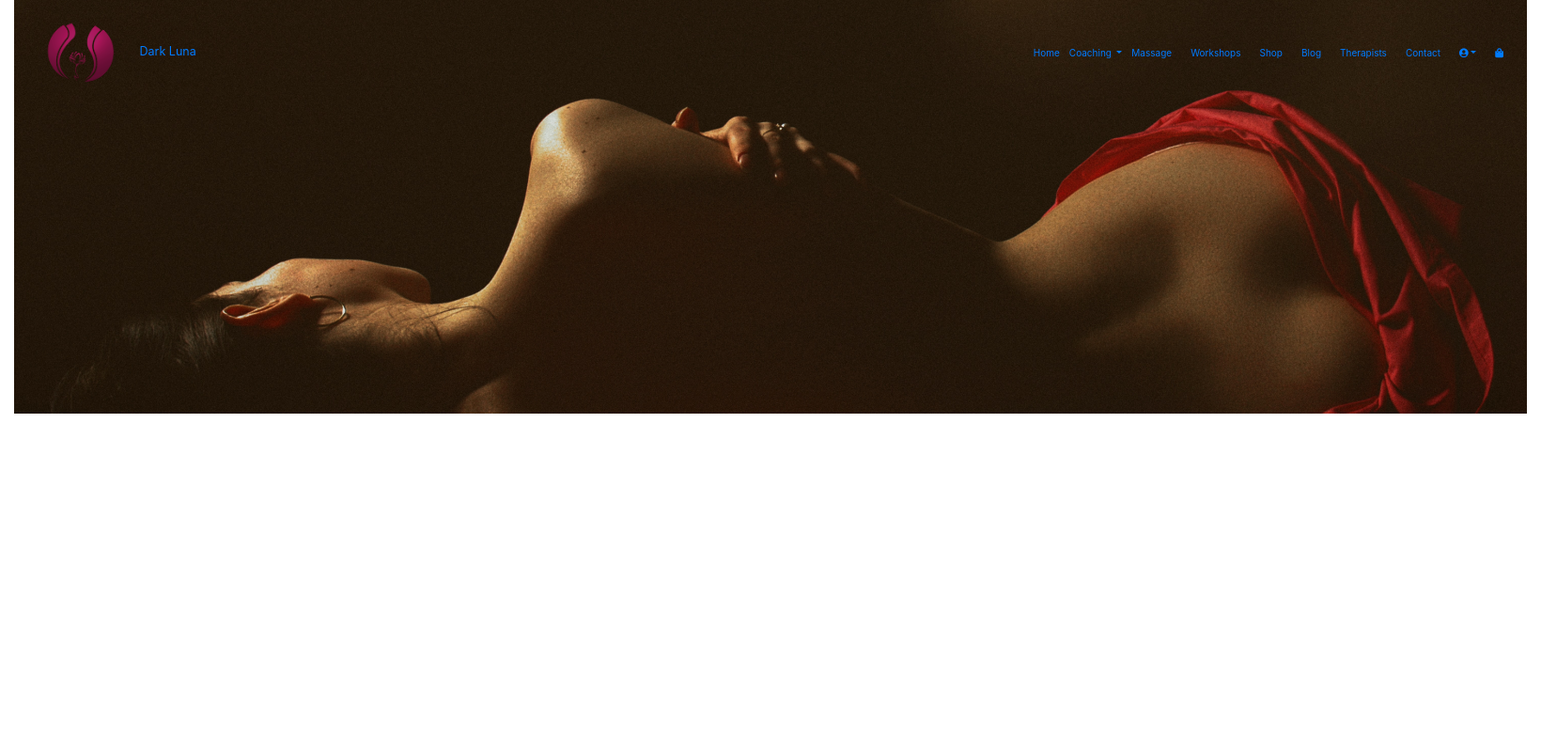
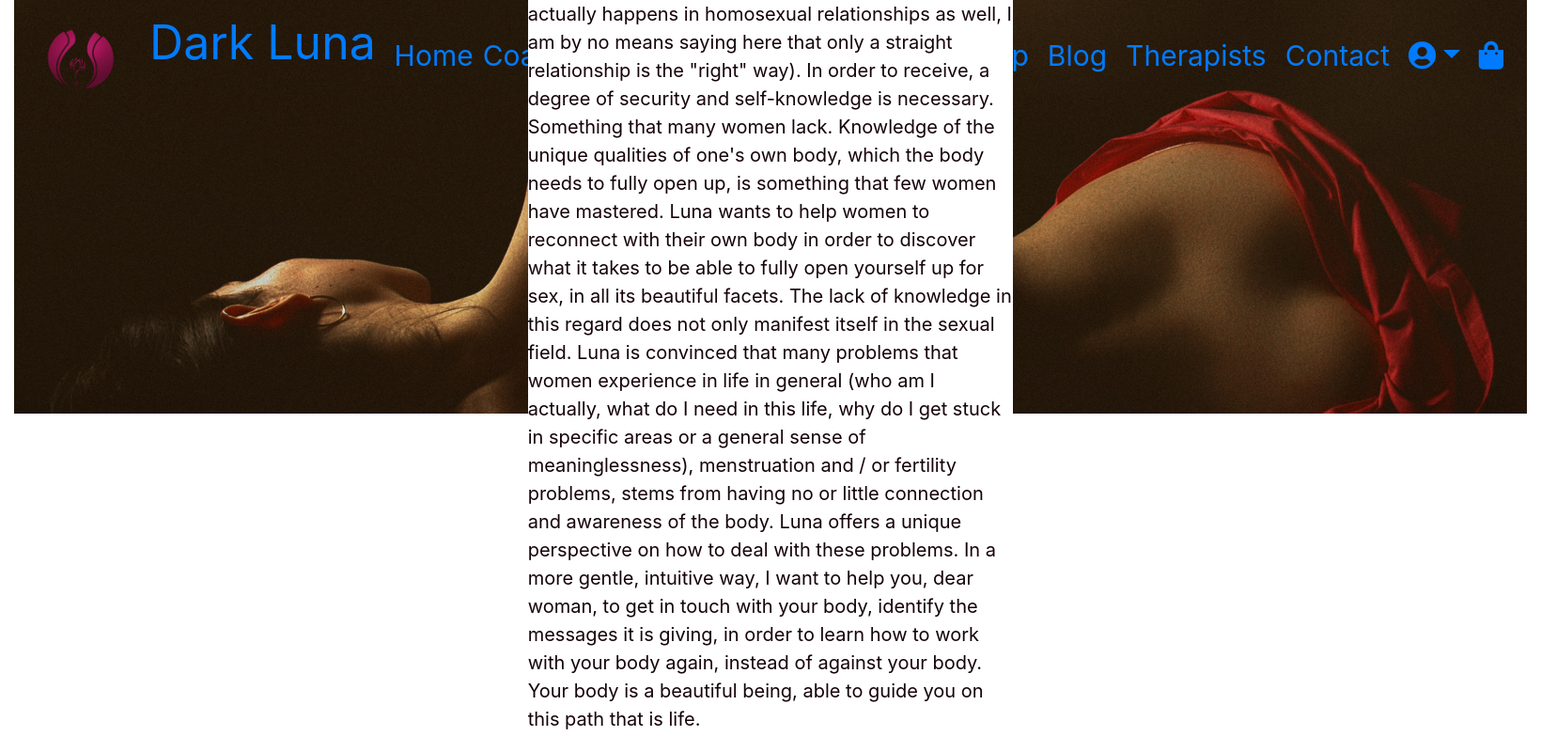
Before and after one commit to Code-Institute-Submissions/Dark-Luna, a Django app: page / in a window 1640 px wide. Shown: the whole page at 94% size. Run offline with Django 3.2, Linux system fonts and the light colour scheme; some libraries are stand-ins or nearby versions.

Commit message:
Add intro text with css to index.html

```diff
--- /dev/null
+++ b/home/static/home/css/index.css
@@ -0,0 +1,10 @@
+.intro-text {
+    font-size: 2rem;
+    color: #15020a;
+    background-color: #fff;
+}
+#intro {
+    position: absolute;
+    bottom: 1rem;
+    width: 100vw;
+}
--- a/home/templates/home/index.html
+++ b/home/templates/home/index.html
@@ -1,5 +1,32 @@
 {% extends 'base.html' %}
 {% load static %}
 
+{% block extra_css %}
+    <link rel="stylesheet" href="{% static 'home/css/index.css' %}">
+{% endblock %}
+
 {% block content %}
+<section id="intro">
+    <div class="container-fluid">
+        <div class="row justify-content-center">
+            <div class="col-4">
+                <p class="intro-text">
+                    Beloved woman (or partner of woman),<br>
+                    In a world where porn still seems to be the prime example, more and more women are feeling lost. Sex seems to follow a fixed pattern, telling your partner what you like and what you dislike seems an impossible task,
+                    since we have never learned that we also have a voice. Having the right to tailor our sexual relationships, with others, but also with ourselves, as it nourishes ourselves.
+                    It is easy to blame men for this, but they too live by examples presented to them. If you pay attention, you will see that our society is full of texts, images and statements that are more harmful than helpful.
+                    If we, as women, want to receive and give pleasure, it is our task to provide the examples that are more in line with the image we envision with the word ‘sex’.
+                    In sexual union, women are the host. She receives the man (in a heterosexual relationship, although this describes a physical process, this actually happens in homosexual relationships as well,
+                    I am by no means saying here that only a straight relationship is the "right" way).
+                    In order to receive, a degree of security and self-knowledge is necessary. Something that many women lack. Knowledge of the unique qualities of one's own body, which the body needs to fully open up, is something that few women have mastered. Luna wants to help women to reconnect with their own body in order to discover what it takes to be able to fully open yourself up for sex, in all its beautiful facets.
+                    The lack of knowledge in this regard does not only manifest itself in the sexual field.
+                    Luna is convinced that many problems that women experience in life in general (who am I actually, what do I need in this life, why do I get stuck in specific areas or a general sense of meaninglessness),
+                    menstruation and / or fertility problems, stems from having no or little connection and awareness of the body.
+                    Luna offers a unique perspective on how to deal with these problems. In a more gentle, intuitive way, I want to help you, dear woman, to get in touch with your body, identify the messages it is giving,
+                    in order to learn how to work with your body again, instead of against your body. Your body is a beautiful being, able to guide you on this path that is life.
+                </p>
+            </div>
+        </div>
+    </div>
+</section>
 {% endblock %}
--- a/home/urls.py
+++ b/home/urls.py
@@ -1,7 +1,9 @@
 from django.urls import path
 from . import views
+from django.conf import settings
+from django.conf.urls.static import static
 
 
 urlpatterns = [
     path('', views.index, name='home'),
-]
+] + static(settings.MEDIA_URL, document_root=settings.MEDIA_ROOT)
--- a/static/css/base.css
+++ b/static/css/base.css
@@ -11,7 +11,19 @@ body {
     color: #f8f8ff;
     overflow-x: hidden;
 }
-
+/* Navbar styling*/
+.navbar-brand {
+    display: inline-block;
+    padding-top: .3125rem;
+    padding-bottom: .3125rem;
+    margin-right: 1rem;
+    font-size: 5rem;
+    line-height: inherit;
+    white-space: nowrap;
+}
+a {
+    font-size: 3rem;
+}
 .navbar-toggler {
     background-color: #79113F;
     margin-top: 1.5rem;
@@ -34,4 +46,5 @@ body {
     background-repeat: no-repeat;
     background-position: center;
     background-size: cover;
+    position: relative;
 }
--- a/templates/layout/main-navbar.html
+++ b/templates/layout/main-navbar.html
@@ -2,7 +2,7 @@
     <div class="hero-head">
     <nav class="navbar navbar-expand-lg">
         <a class="navbar-brand" href="#">
-            <img src="{{MEDIA_URL}}logo/logo.png" alt="dark-luna-logo" width="120" height="96" class="d-inline-block">
+            <img src="{{MEDIA_URL}}logo/logo.png" alt="dark-luna-logo" width="120" height="96" class="d-inline-block align-text-top">
             Dark Luna
         </a>
         <button class="navbar-toggler" type="button" data-bs-toggle="collapse" data-bs-target="#navbarNavDropdown" aria-controls="navbarNavDropdown" aria-expanded="false" aria-label="Toggle navigation">
```
